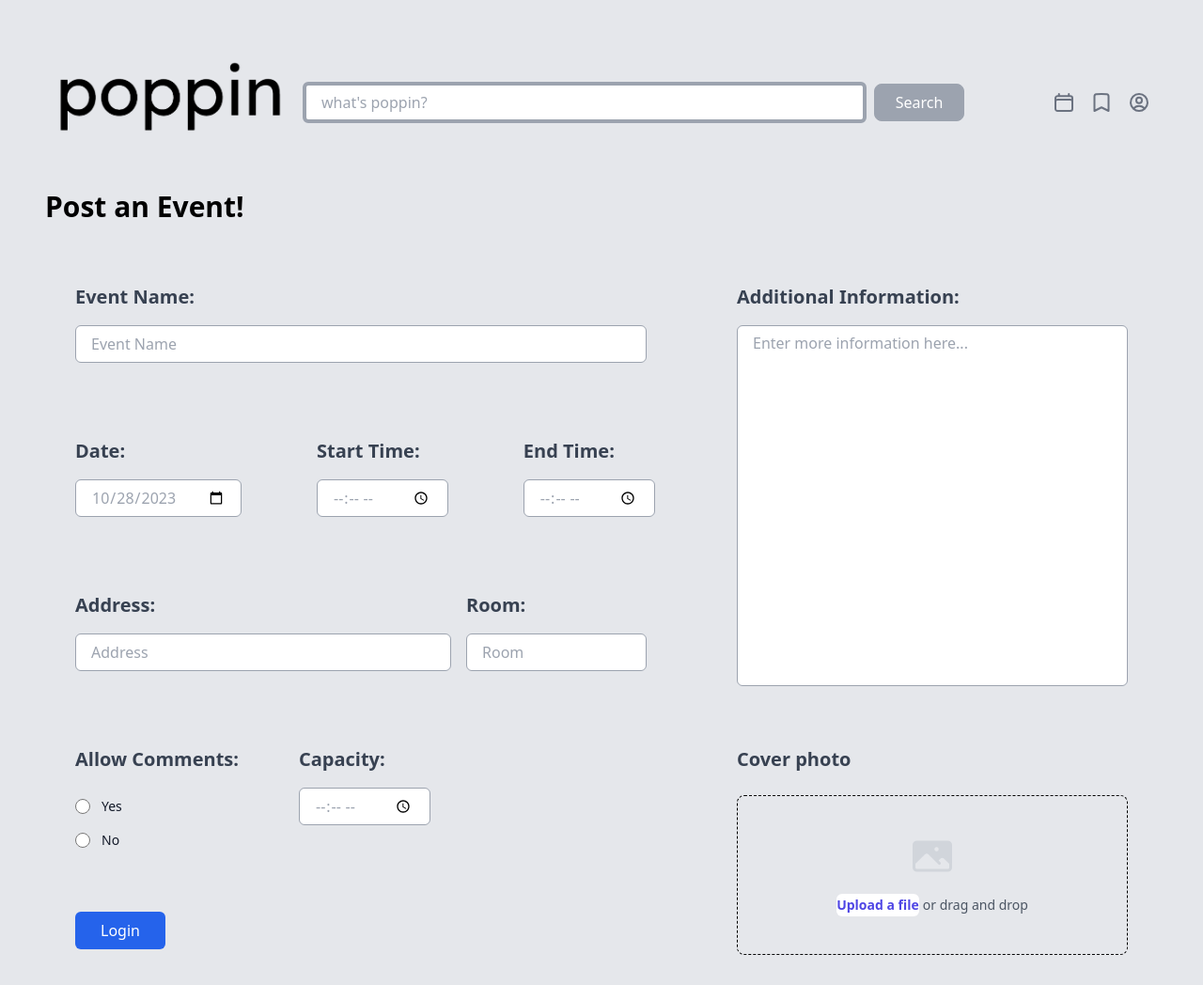
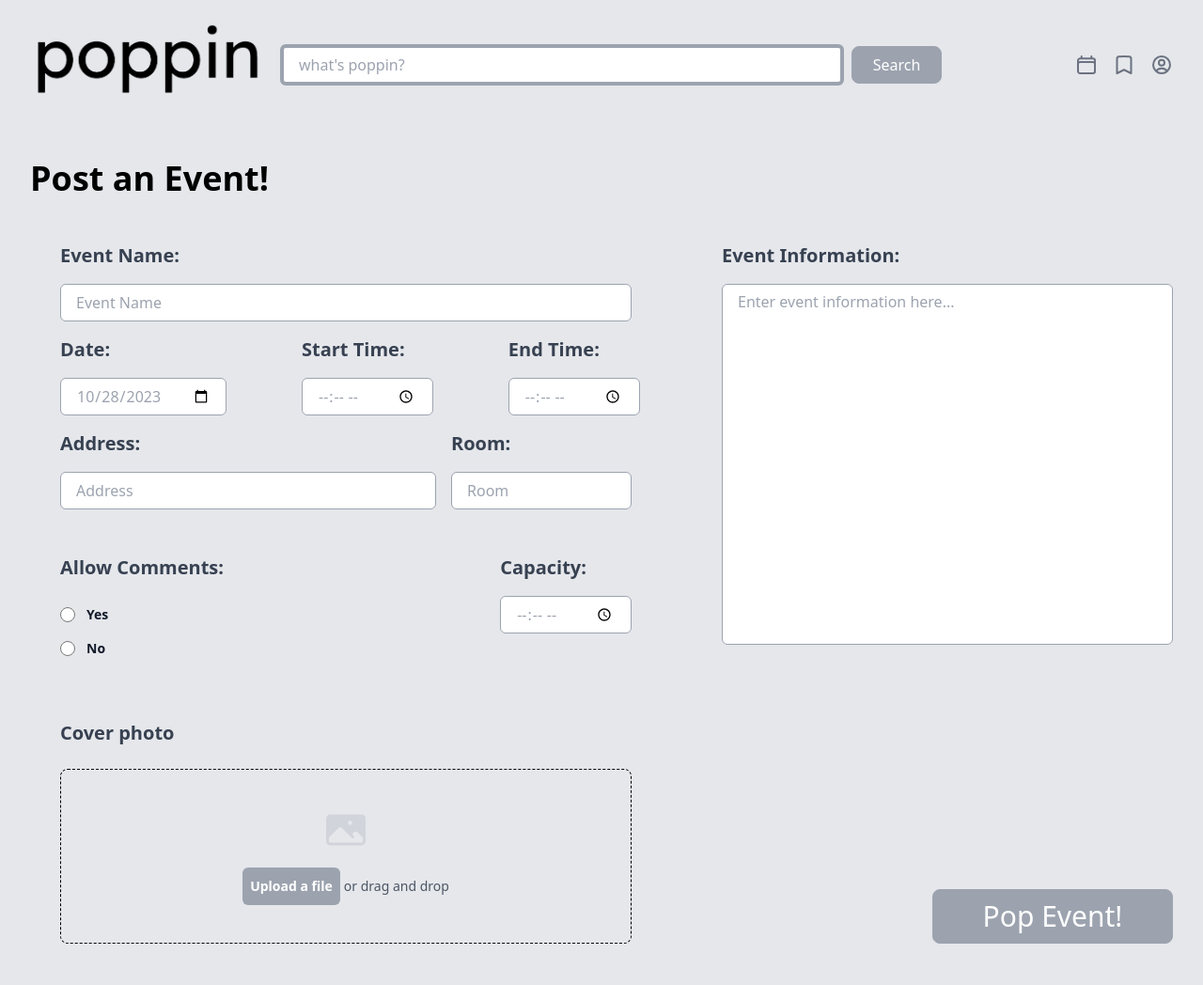
Before and after one commit to ECE444-2023Fall/project-1-web-application-design-group17-jigglies, a Flask app: page /create_event in a window 1280 px wide. Shown: the whole page at 94% size. After the commit the page ends 1004 px from the top, so only its background shows below. Run offline with Flask 3, Linux system fonts and the light colour scheme; some libraries are stand-ins or nearby versions.

Commit message:
Added submit button and reformated padding to align with spec

```diff
--- a/templates/base-events.html
+++ b/templates/base-events.html
@@ -9,10 +9,10 @@
     <link href="https://cdn.jsdelivr.net/npm/tailwindcss@2.2.19/dist/tailwind.min.css" rel="stylesheet">
 </head>
 
-<body class="bg-gray-200 h-screen w-screen p-12">
+<body class="bg-gray-200 h-screen w-screen">
 
     <!-- Header -->
-    <div class="p-2 rounded-lg flex items-center justify-between mb-8">
+    <div class="rounded-lg flex items-center justify-between mb-8 pl-8 pr-8 pt-4">
         <div class="flex items-center">
             <img src="static/images/minimal_logo.png" alt="Logo" style="width: 250px; height: auto;">
             <input type="text" placeholder="what's poppin?" class="border-4 border-gray-400 rounded-md p-2 mr-2 ml-4 text-gray-400 font-lexend px-4 py-1.5" style="width: 600px; height: 40;">
--- a/templates/create_event.html
+++ b/templates/create_event.html
@@ -3,34 +3,34 @@
 {% block title %}Post an Event{% endblock %}
 
 {% block content %}
-  <h2 class="font-lexend font-semibold text-3xl text-black mb-8"> Post an Event!</h2>
-  <form action="/signup" method="post" class="flex">
+  <h2 class="font-lexend font-semibold text-4xl text-black mb-8 p-4 pl-8"> Post an Event!</h2>
+  <form action="/create_event" method="post" class="flex pl-8">
     <div class="flex flex-col max-w-2xl mr-8">
       <!-- Event Name -->
-      <div class="flex flex-col p-8">
+      <div class="flex flex-col pl-8 pr-8">
         <label for="event_name" class="font-lexend font-semibold text-gray-700 text-xl pb-4">Event Name:</label>
         <input id="event_name" name="event_name" type="text" placeholder="Event Name"
-          class="w-full h-10 mb-4 bg-white border border-gray-400 rounded-md text-gray-400 px-4 py-1.5" required>
+          class="w-full h-10 mb-4 bg-white border border-gray-400 rounded-md text-gray-400 px-4 py-1.5 focus:border-indigo-500" required>
       </div>
 
       <!-- Date, Start Time, End Time -->
-      <div class="flex flex-row space-x-4">
+      <div class="flex flex-row space-x-20 pl-8 pr-8">
         <!-- Date -->
-        <div class="flex flex-col p-8">
+        <div class="flex flex-col">
           <label for="email" class="font-lexend font-semibold text-gray-700 text-xl pb-4">Date:</label>
           <input type="date"
             class="w-full h-10 mb-4 bg-white border border-gray-400 rounded-md text-gray-400 px-4 py-1.5" id="start"
             name="trip-start" value="{{ tomorrow }}" min="{{ tomorrow }}" />
         </div>
         <!-- Start Time -->
-        <div class="flex flex-col p-8">
+        <div class="flex flex-col">
           <label for="start-time" class="font-lexend font-semibold text-gray-700 text-xl pb-4">Start Time:</label>
           <input type="time"
             class="w-full h-10 mb-4 bg-white border border-gray-400 rounded-md text-gray-400 px-4 py-1.5" id="appt"
             name="appt" required />
         </div>
         <!-- End Time -->
-        <div class="flex flex-col p-8">
+        <div class="flex flex-col">
           <label for="end-time" class="font-lexend font-semibold text-gray-700 text-xl pb-4">End Time:</label>
           <input type="time"
             class="w-full h-10 mb-4 bg-white border border-gray-400 rounded-md text-gray-400 px-4 py-1.5" id="appt"
@@ -39,7 +39,7 @@
       </div>
 
       <!-- Address and Room -->
-      <div class="grid grid-cols-3 gap-4 p-8">
+      <div class="grid grid-cols-3 gap-4 pl-8 pr-8">
         <!-- Address -->
         <div class="flex flex-col col-span-2">
           <label for="location" class="font-lexend font-semibold text-gray-700 text-xl pb-4">Address:</label>
@@ -53,7 +53,7 @@
             class="w-full h-10 mb-4 bg-white border border-gray-400 rounded-md text-gray-400 px-4 py-1.5" required>
         </div>
       </div>
-      <div class="flex flex-row align-top">
+      <div class="flex flex-row align-top justify-between">
         <div class="flex flex-col p-8">
           <fieldset>
             <legend class="font-lexend font-semibold text-gray-700 text-xl">Allow Comments:</legend>
@@ -61,12 +61,12 @@
               <div class="flex items-center gap-x-3">
                 <input id="push-yes" name="allow-comments" type="radio"
                   class="h-4 w-4 border-gray-300 text-indigo-600 focus:ring-indigo-600">
-                <label for="push-yes" class="block text-sm font-large leading-6 text-gray-900">Yes</label>
+                <label for="push-yes" class="block text-sm font-large leading-6 text-gray-900 font-semibold">Yes</label>
               </div>
               <div class="flex items-center gap-x-3">
                 <input id="push-no" name="allow-comments" type="radio"
                   class="h-4 w-4 border-gray-300 text-indigo-600 focus:ring-indigo-600">
-                <label for="push-no" class="block text-sm font-xl leading-6 text-gray-900">No</label>
+                <label for="push-no" class="block text-sm font-xl leading-6 text-gray-900 font-semibold">No</label>
               </div>
             </div>
           </fieldset>
@@ -79,17 +79,6 @@
         </div>
 
       </div>
-      <div class="flex flex-col p-8">
-      <button type="submit" class="w-24 h-10 flex items-center justify-center bg-blue-600 text-white rounded-md px-4 py-2">Login</button>
-      </div>
-    </div>
-
-    <div class="flex flex-col w-full">
-    <div class="flex flex-col w-full p-8">
-      <label for="large-text" class="font-lexend font-semibold text-gray-700 text-xl pb-4">Additional Information:</label>
-      <textarea id="large-text" name="large_text" placeholder="Enter more information here..."
-        class="w-full h-96 bg-white border border-gray-400 rounded-md text-gray-400 px-4 py-1.5 resize-none" required></textarea>
-    </div>
       <div class="flex flex-col w-full p-8">
         <div class="flex flex-col">
                 <label for="cover-photo" class="font-lexend font-semibold text-gray-700 text-xl pb-4">Cover photo</label>
@@ -100,9 +89,9 @@
                         d="M1.5 6a2.25 2.25 0 012.25-2.25h16.5A2.25 2.25 0 0122.5 6v12a2.25 2.25 0 01-2.25 2.25H3.75A2.25 2.25 0 011.5 18V6zM3 16.06V18c0 .414.336.75.75.75h16.5A.75.75 0 0021 18v-1.94l-2.69-2.689a1.5 1.5 0 00-2.12 0l-.88.879.97.97a.75.75 0 11-1.06 1.06l-5.16-5.159a1.5 1.5 0 00-2.12 0L3 16.061zm10.125-7.81a1.125 1.125 0 112.25 0 1.125 1.125 0 01-2.25 0z"
                         clip-rule="evenodd" />
                     </svg>
-                  <div class="mt-4 flex text-sm leading-6 text-gray-600">
+                    <div class="mt-4 flex text-sm leading-6 text-gray-600 items-center">
                       <label for="file-upload"
-                      class="relative cursor-pointer rounded-md bg-white font-semibold text-indigo-600 focus-within:outline-none focus-within:ring-2 focus-within:ring-indigo-600 focus-within:ring-offset-2 hover:text-indigo-500">
+                        class="relative cursor-pointer rounded-md bg-gray-400 font-semibold text-white focus-within:outline-none focus-within:ring-2 focus-within:ring-indigo-600 focus-within:ring-offset-2 hover:bg-indigo-500 p-2">
                         <span class="font-lexend">Upload a file</span>
                         <input id="file-upload" name="file-upload" type="file" class="sr-only">
                       </label>
@@ -113,5 +102,16 @@
               </div>
       </div>
     </div>
+
+    <div class="flex flex-col w-full">
+        <div class="flex flex-col w-full pl-8 pr-8">
+        <label for="large-text" class="font-lexend font-semibold text-gray-700 text-xl pb-4">Event Information:</label>
+        <textarea id="large-text" name="large_text" placeholder="Enter event information here..."
+            class="w-full h-96 bg-white border border-gray-400 rounded-md text-gray-400 px-4 py-1.5 resize-none" required></textarea>
+        </div>
+        <div class="flex flex-col justify-end items-end h-full pb-8 pr-8">
+            <button class="w-64 h-auto text-3xl bg-gray-400 border border-gray-400 rounded-lg flex items-center justify-center text-white font-lexend font-xl font-medium text-base leading-6 hover:bg-indigo-500 transition duration-300 px-4 py-4">Pop Event!</button>
+        </div>
+  </div>
   </form>
   {% endblock %}
```
Lines whose indentation alone changed are shown as unchanged.
